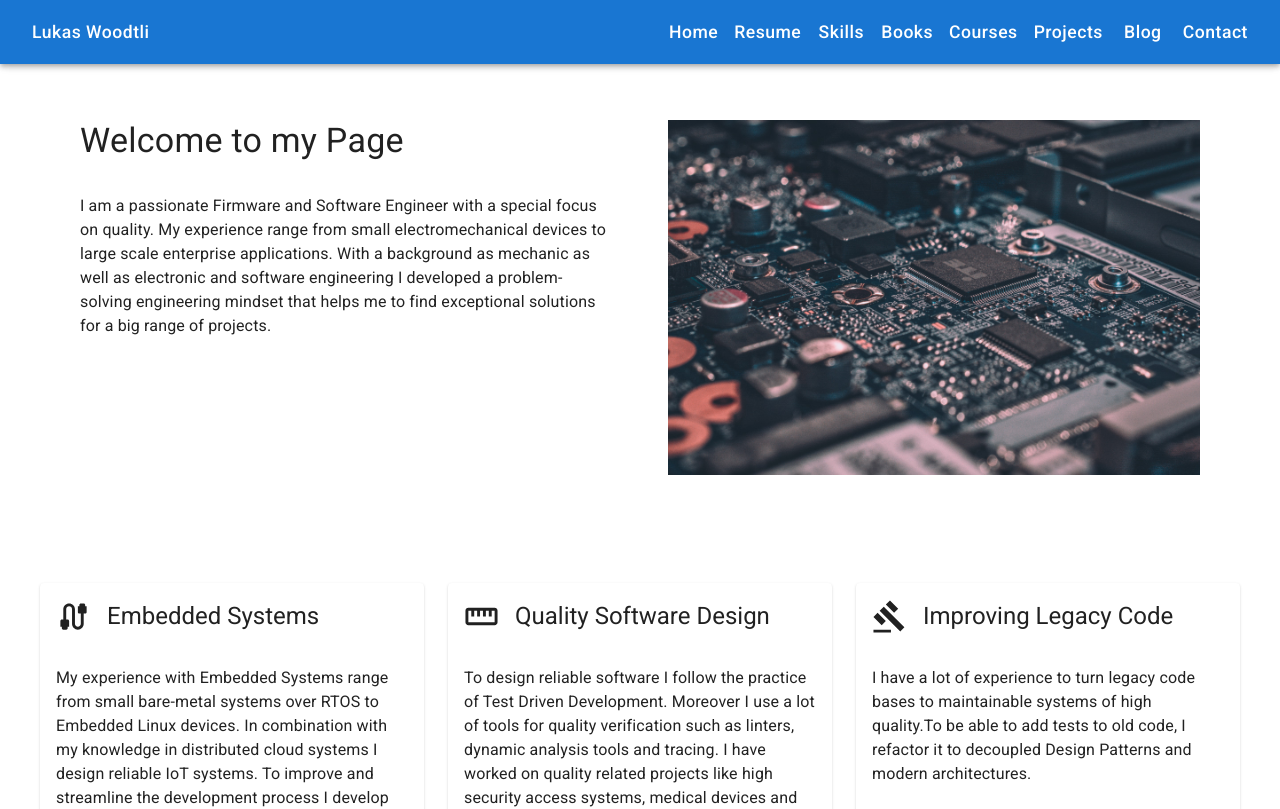
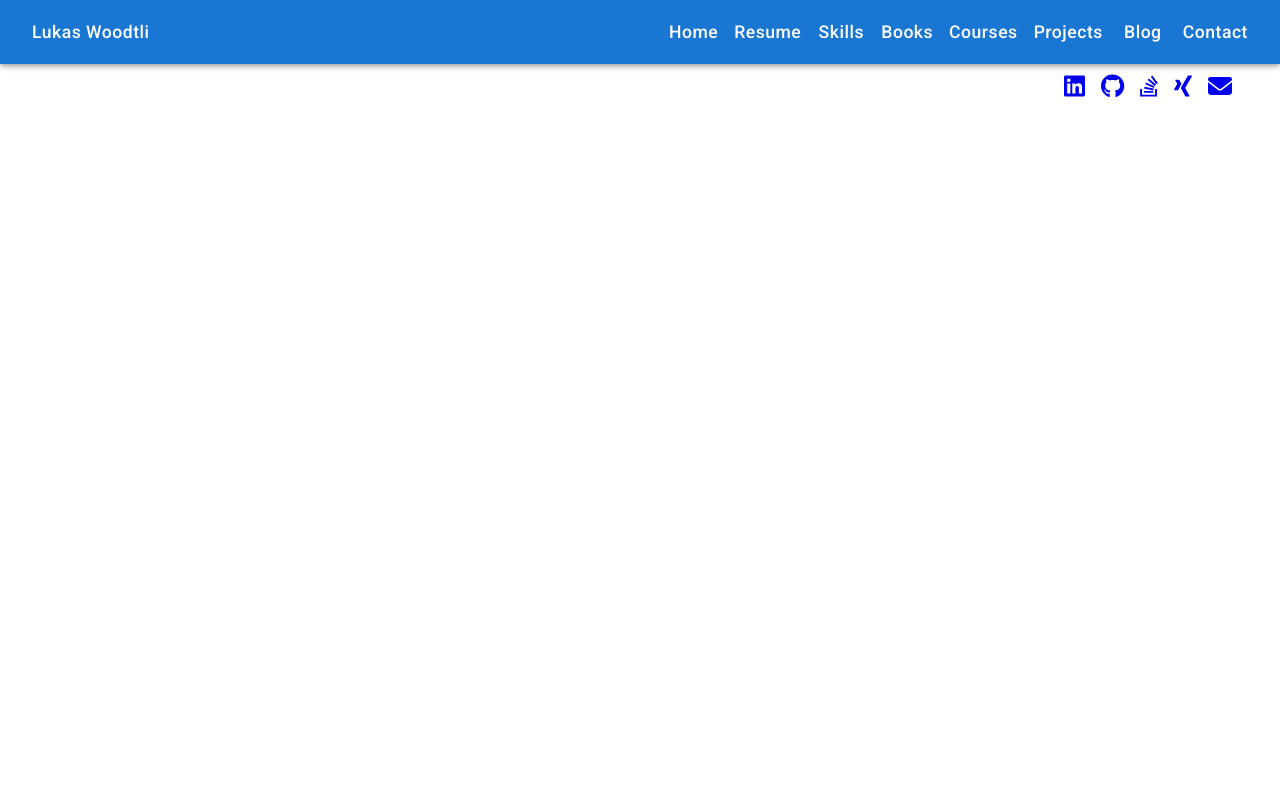
Before and after one commit to LukasWoodtli/react-web-page-poc, a React (Create React App) app: page / in a window 1280 px wide. Shown: the top 809 px of the page. Built offline with nearby package versions, Linux system fonts and the light colour scheme.

Commit message:
Add first routes

```diff
--- a/package.json
+++ b/package.json
@@ -17,6 +17,7 @@
     "prop-types": "^15.8.1",
     "react": "^17.0.2",
     "react-dom": "^17.0.2",
+    "react-router-dom": "^5.3.0",
     "react-scripts": "^5.0.0",
     "web-vitals": "^2.1.4"
   },
--- a/src/App.js
+++ b/src/App.js
@@ -1,4 +1,5 @@
 import React from "react";
+import {Route} from 'react-router-dom';
 import MenuBar from "./MenuBar";
 import MainPage from './pages/MainPage';
 
@@ -10,7 +11,12 @@ function App() {
             <header>
                 <MenuBar/>
             </header>
-            <MainPage/>
+            <Route path='/index'>
+                <MainPage/>
+            </Route>
+            <Route path='/hello'>
+                <h1>Hello</h1>
+            </Route>
             <Footer/>
         </div>
     );
--- a/src/index.js
+++ b/src/index.js
@@ -1,12 +1,15 @@
 import React from 'react';
 import ReactDOM from 'react-dom';
+import {BrowserRouter} from 'react-router-dom';
 import './index.css';
 import App from './App';
 import reportWebVitals from './reportWebVitals';
 
 ReactDOM.render(
     <React.StrictMode>
-        <App/>
+        <BrowserRouter>
+            <App/>
+        </BrowserRouter>
     </React.StrictMode>,
     document.getElementById('root')
 );
```
Also changed, not shown: 1 other file (tests, documents, lock files or other folders).
